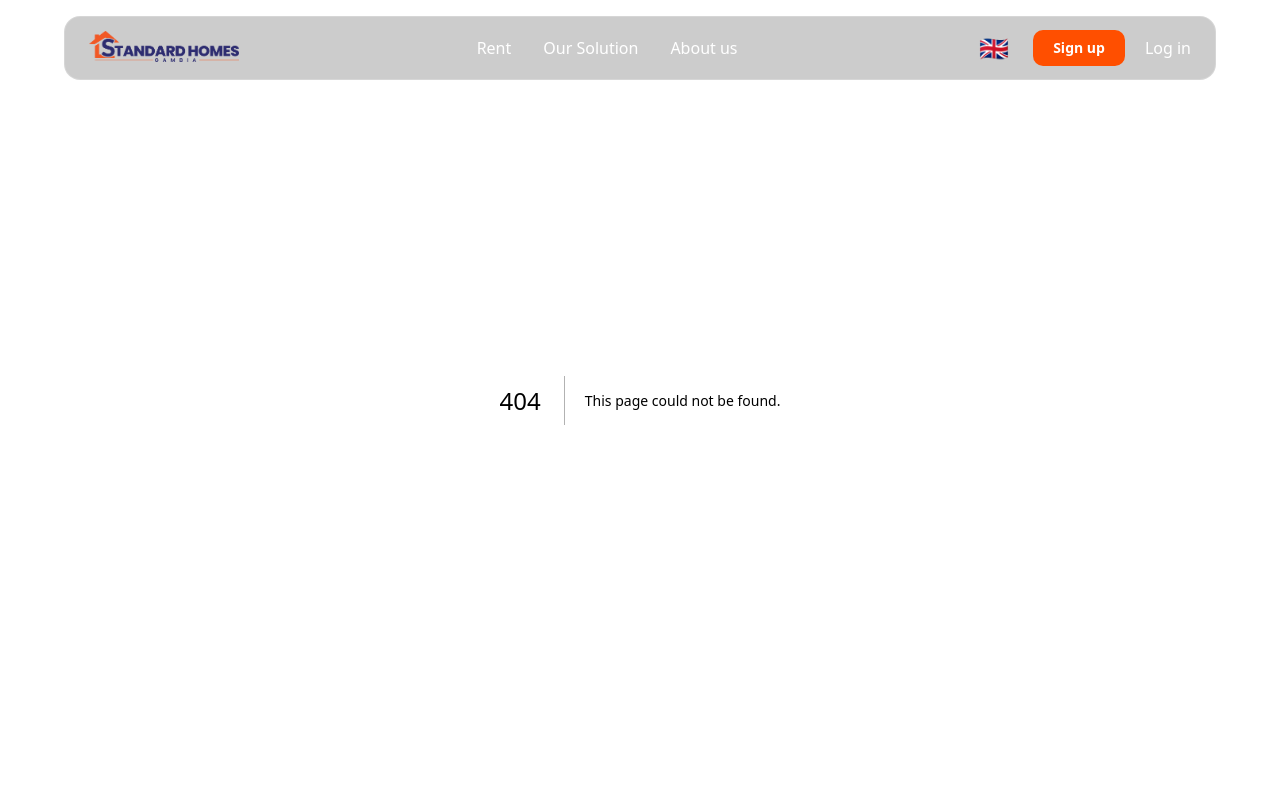
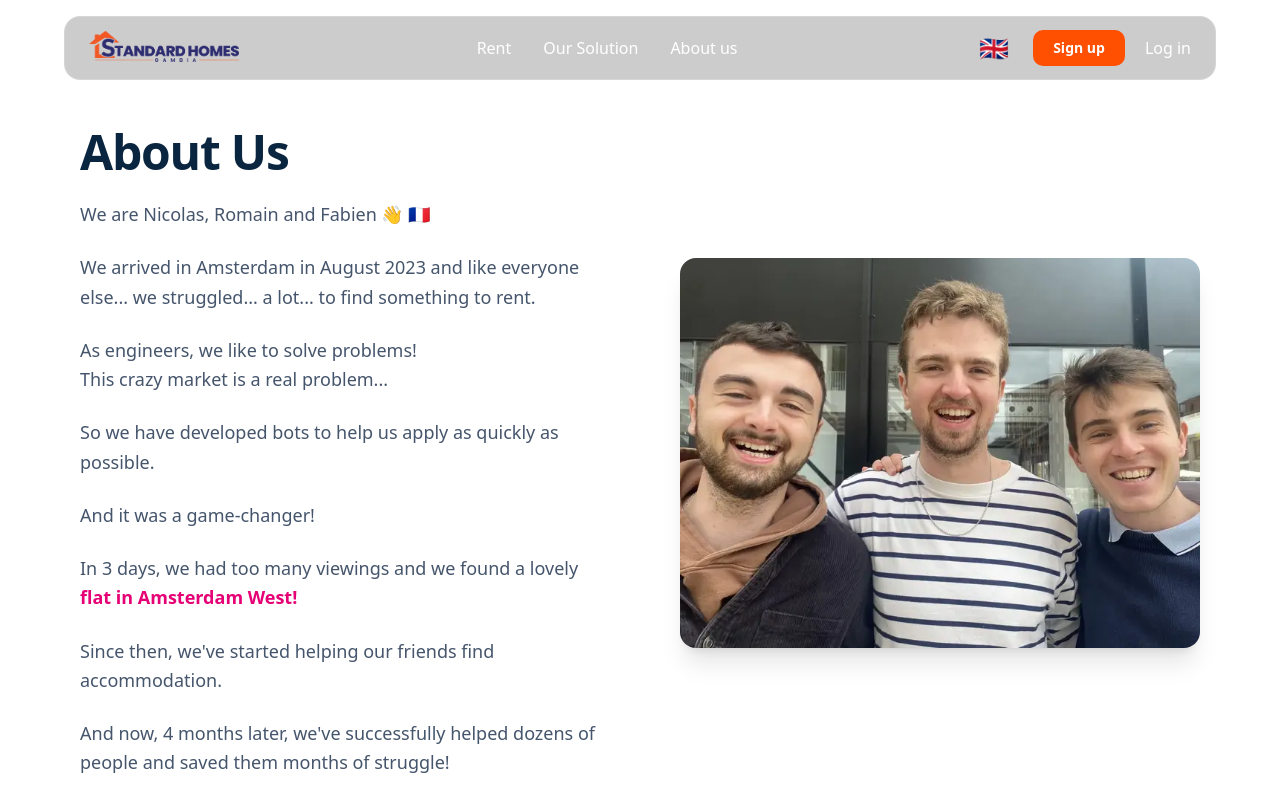
Before and after one commit to Eric-Eddie-Kabutey/standard-home-property-listing, a Next.js app: page /about-us in a window 1280 px wide. Before the commit this address had no page. Shown: the top 800 px of the page. Built offline with nearby package versions, Linux system fonts and the light colour scheme.

Commit message:
add about-us page

```diff
--- /dev/null
+++ b/app/about-us/page.tsx
@@ -0,0 +1,8 @@
+import AboutUs from "@/components/about/about-us";
+
+export default function AboutUsPage() {
+    return (<>
+        {/* About Us section */}
+        <AboutUs />
+    </>)
+}
```
